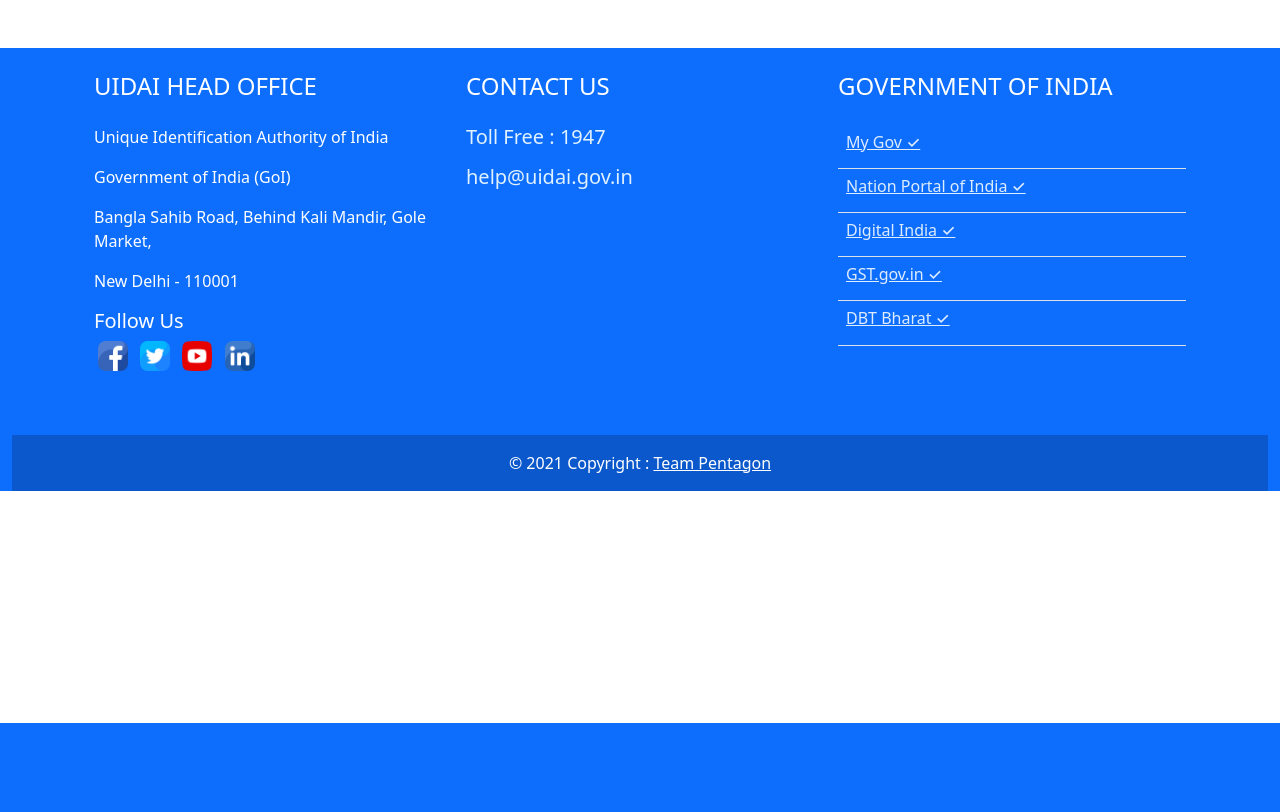
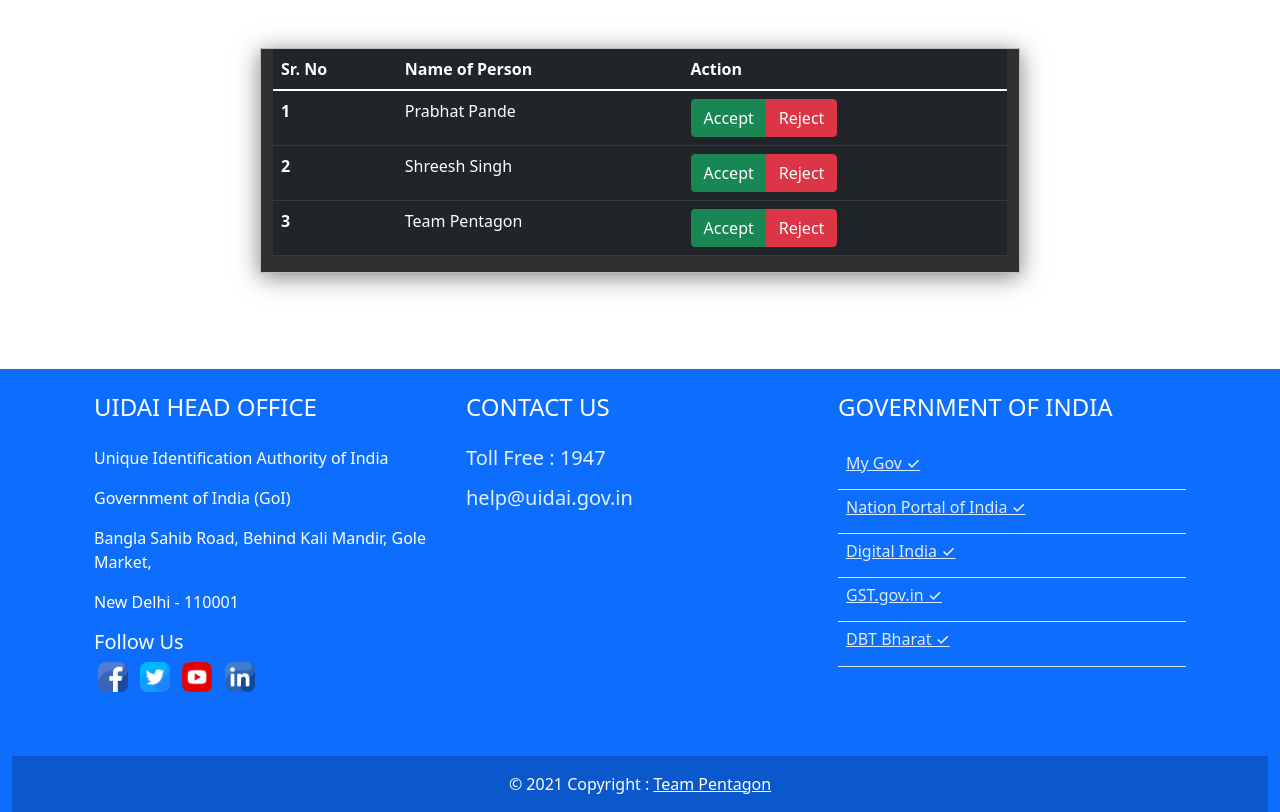
Before and after one commit to PrabhatP2000/pentagon-aadhaar, a Django app: page /status_of_requests in a window 1280 px wide. Shown: the part 77-889 px from the top of the page. Before the commit the page ends 800 px from the top, so only its background shows below. Run offline with Django 3.2, Linux system fonts and the light colour scheme.

Commit message:
Worked on status_of_requests file

```diff
--- a/ps1/templates/base.html
+++ b/ps1/templates/base.html
@@ -65,7 +65,7 @@
 
 
             <li class="p-1 pl-2 nav-item">
-              <a class="nav-link" href="/landlordlogin" style="color: aliceblue;">
+              <a class="nav-link" href="/status_of_requests" style="color: aliceblue;">
                 <h4 style="color: white;">Check Status</h4>
               </a>
             </li>
--- a/ps1/templates/status_of_requests.html
+++ b/ps1/templates/status_of_requests.html
@@ -6,13 +6,111 @@
 {% block css %}
 <style>
   input[type=number]::-webkit-inner-spin-button,
-input[type=number]::-webkit-outer-spin-button {
--webkit-appearance: none;
-   margin: 0;
-}
+  input[type=number]::-webkit-outer-spin-button {
+    -webkit-appearance: none;
+    margin: 0;
+  }
 </style>
 {% endblock%}
 
 {% block content %}
 
+<!--For Landlord-->
+
+<div class="container mt-5">
+  <div class="row justify-content-center">
+    <div class="col-lg-8 col-md-9 col-xl-8 col-xll-8 mb-5" style="background-color: rgba(3, 0, 0, 0.815); border: solid #BDBDBD 1px;
+        box-shadow: 0px 4px 22px rgba(0, 0, 0, 0.5) ;">
+        <table class="table table-dark table-hover">
+          <thead>
+            <tr>
+              <th scope="col">Sr. No</th>
+              <th scope="col">Name of Person</th>
+              <th scope="col">Action</th>
+
+            </tr>
+          </thead>
+          <tbody>
+            <tr>
+              <th scope="row">1</th>
+              <td>Prabhat Pande</td>
+              <td>
+                <div class="btn-group" role="group" aria-label="Basic mixed styles example">
+                <button type="button" class="btn btn-success">Accept</button>
+                <button type="button" class="btn btn-danger">Reject</button>
+              </div>
+            </td>
+
+            </tr>
+            <tr>
+              <th scope="row">2</th>
+              <td>Shreesh Singh</td>
+              <td>
+                <div class="btn-group" role="group" aria-label="Basic mixed styles example">
+                <button type="button" class="btn btn-success">Accept</button>
+                <button type="button" class="btn btn-danger">Reject</button>
+              </div>
+            </td>
+            </tr>
+            <tr>
+              <th scope="row">3</th>
+              <td>Team Pentagon</td>
+              <td>
+                <div class="btn-group" role="group" aria-label="Basic mixed styles example">
+                <button type="button" class="btn btn-success" data-bs-toggle="modal" data-bs-target="#alertdemo_confirm">Accept</button>
+                <button type="button" class="btn btn-danger"  data-bs-toggle="modal" data-bs-target="#alertdemo_reject">Reject</button>
+              </div>
+            </td>
+            </tr>
+          </tbody>
+        </table>
+    </div>
+  </div>
+</div>
+
+<!--For Landlord End-->
+
+<!--Accept Model-->
+<div class="modal fade" id="alertdemo_reject" tabindex="-1" aria-labelledby="exampleModalLabel" aria-hidden="true"
+    data-bs-backdrop="static">
+    <div class="modal-dialog modal-dialog-centered">
+      <div class="modal-content">
+        <div class="modal-header">
+          <a class="navbar-brand" href="#">
+            <img src="{%static 'icons/alert.png'%}" alt="" width="55" height="55">
+          </a>
+          <h4 class="modal-title" id="exampleModalLabel">Are you sure..?</h4>
+          <button type="button" class="btn-close" data-bs-dismiss="modal" aria-label="Close"></button>
+        </div>
+        <div class="modal-footer">
+          <button type="button" class="btn btn-success" data-bs-dismiss="modal">Yes</button>
+          <button type="button" class="btn btn-danger" data-bs-dismiss="modal">No</button>
+        </div>
+      </div>
+    </div>
+  </div>
+
+<!--Accept Model End-->
+
+<!--Rejection Model-->
+<div class="modal fade" id="alertdemo_confirm" tabindex="-1" aria-labelledby="exampleModalLabel" aria-hidden="true"
+    data-bs-backdrop="static">
+    <div class="modal-dialog modal-dialog-centered">
+      <div class="modal-content">
+        <div class="modal-header">
+          <a class="navbar-brand" href="#">
+            <img src="{%static 'icons/confirm.png'%}" alt="" width="55" height="55">
+          </a>
+          <h4 class="modal-title" id="exampleModalLabel">Are you sure..?</h4>
+          <button type="button" class="btn-close" data-bs-dismiss="modal" aria-label="Close"></button>
+        </div>
+        <div class="modal-footer">
+          <button type="button" class="btn btn-success" data-bs-dismiss="modal">Yes</button>
+          <button type="button" class="btn btn-danger" data-bs-dismiss="modal">No</button>
+        </div>
+      </div>
+    </div>
+  </div>
+<!--Rejection Model End-->
+
 {% endblock %}
```
Also changed, not shown: ps1/static/css/check_status.html (added, +18 -0 lines), ps1/static/icons/alert.png (added), ps1/static/icons/confirm.png (added).
